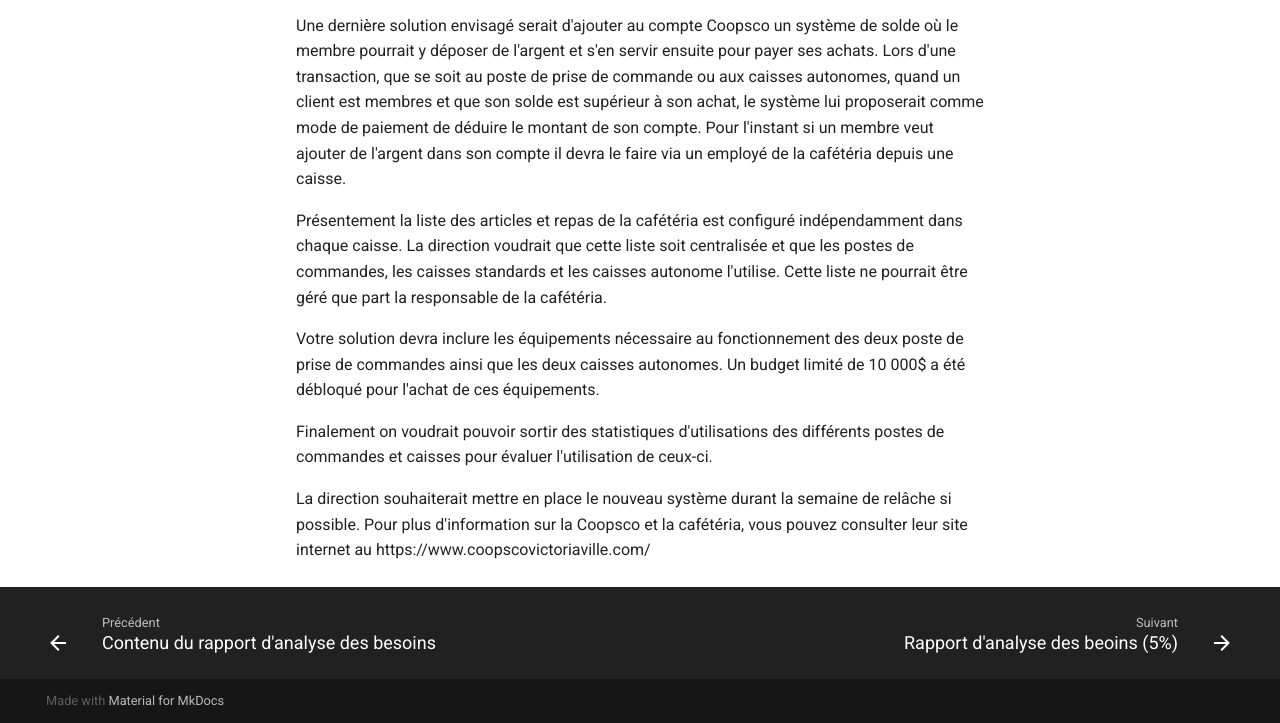
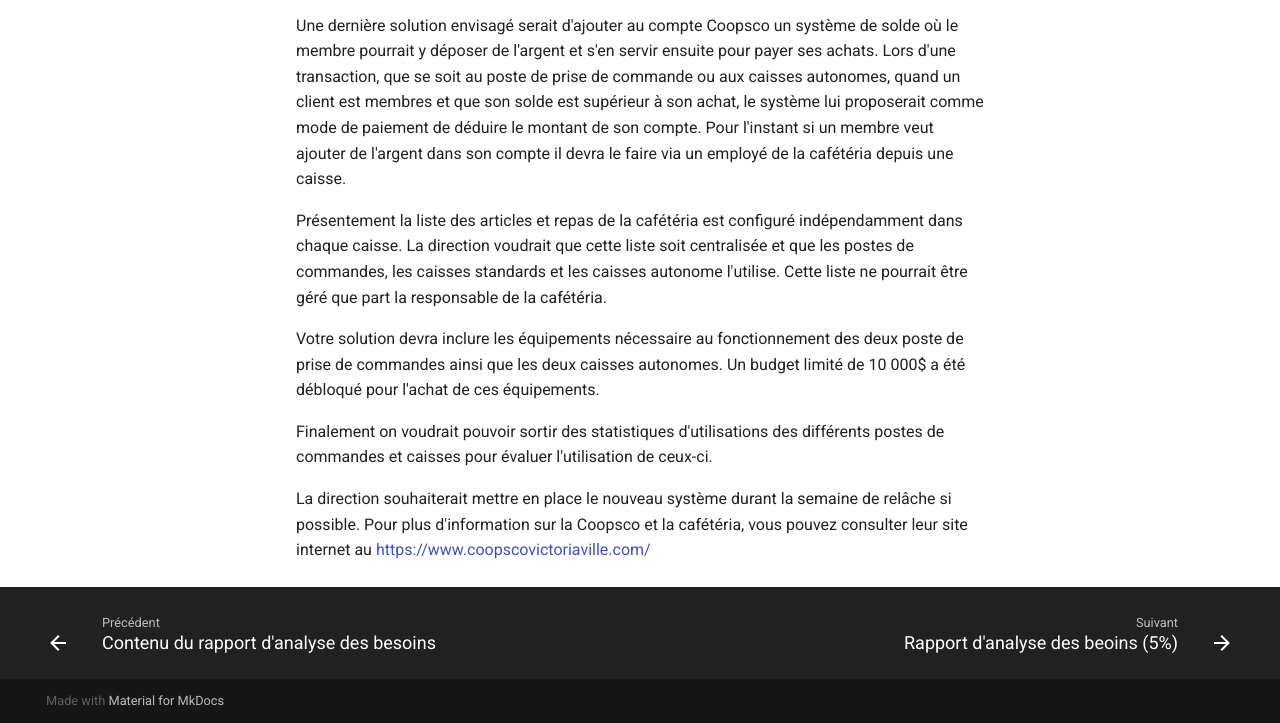
Before and after one commit to Conception-de-systeme-H2022/conception-de-systeme-H2022.github.io, a plain HTML site: page exercices/03_presentation_cas/index.html in a window 1280 px wide. Shown: the part 1226-1949 px from the top of the page. Drawn offline with Linux system fonts and the light colour scheme.

Commit message:
Corrige lien cas #1

```diff
--- a/exercices/03_presentation_cas/index.html
+++ b/exercices/03_presentation_cas/index.html
@@ -489,7 +489,7 @@
 <p>Présentement la liste des articles et repas de la cafétéria est configuré indépendamment dans chaque caisse. La direction voudrait que cette liste soit centralisée et que les postes de commandes, les caisses standards et les caisses autonome l'utilise. Cette liste ne pourrait être géré que part la responsable de la cafétéria. </p>
 <p>Votre solution devra inclure les équipements nécessaire au fonctionnement des deux poste de prise de commandes ainsi que les deux caisses autonomes. Un budget limité de 10 000$ a été débloqué pour l'achat de ces équipements.</p>
 <p>Finalement on voudrait pouvoir sortir des statistiques d'utilisations des différents postes de commandes et caisses pour évaluer l'utilisation de ceux-ci.</p>
-<p>La direction souhaiterait mettre en place le nouveau système durant la semaine de relâche si possible. Pour plus d'information sur la Coopsco et la cafétéria, vous pouvez consulter leur site internet au https://www.coopscovictoriaville.com/</p>
+<p>La direction souhaiterait mettre en place le nouveau système durant la semaine de relâche si possible. Pour plus d'information sur la Coopsco et la cafétéria, vous pouvez consulter leur site internet au <a href="https://www.coopscovictoriaville.com/">https://www.coopscovictoriaville.com/</a></p>
 
 
             </article>
```
Also changed, not shown: 1 other file.
